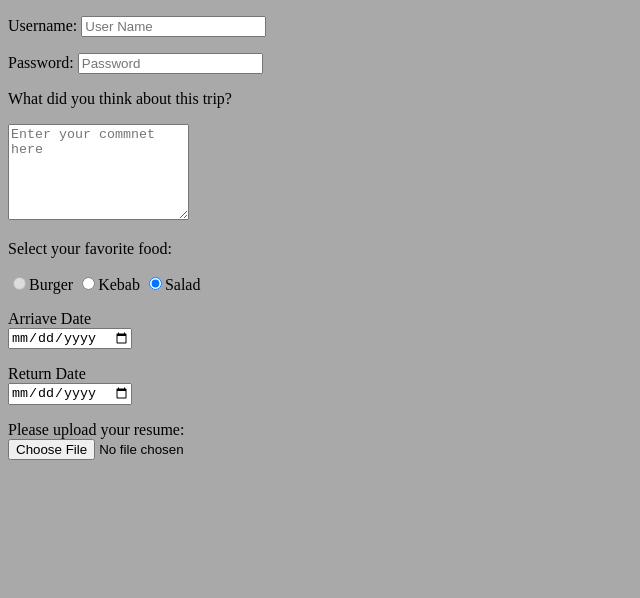
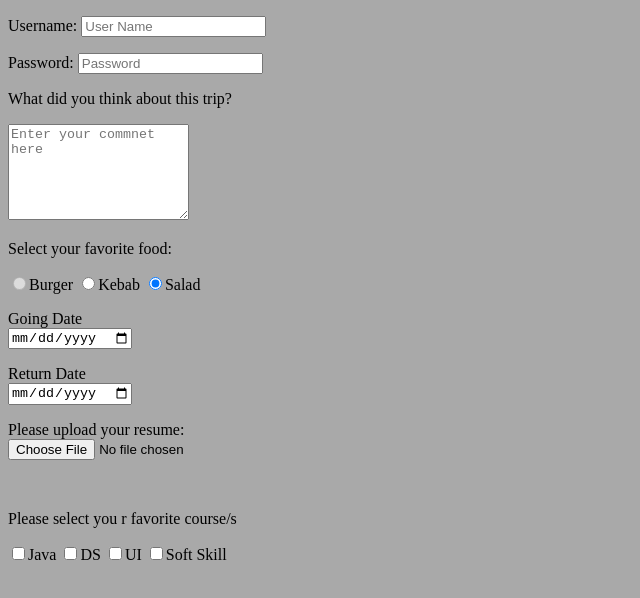
Before and after one commit to osMan8io/UI-practice, a plain HTML site: page files/forms.html in a window 1280 px wide. Shown: the whole page, without its empty margins (0-640 px from the left). Drawn offline with Linux system fonts and the light colour scheme.

Commit message:
forms, added checkbox used label

```diff
--- a/files/forms.html
+++ b/files/forms.html
@@ -22,6 +22,7 @@
       <p>
         What did you think about this trip?
       </p>
+
       <textarea cols="20" rows="6" placeholder="Enter your commnet here"></textarea>
         <br>
         <p>Select your favorite food:</p>
@@ -29,7 +30,7 @@
         <input type="radio" name="food" vlaue="kebab">Kebab
         <input type="radio" name="food" vlaue="salad" checked>Salad
         <br>
-        <p>Arriave Date<br>
+        <p>Going Date<br>
             <input type="date">
         </p>
         <p>Return Date <br>
@@ -38,6 +39,17 @@
         <p>Please upload your resume: <br>
             <input type="file">
         </p>
+        <br>
+        <p>
+            Please select you r favorite course/s
+        </p>
+        <label for="java">
+            <input type="checkbox" name="course" value="java" id="java">Java
+        </label>
+
+        <input type="checkbox" name="course" value="ds">DS
+        <input type="checkbox" name="course" value="UI">UI
+        <input type="checkbox" name="course" value="softSkill">Soft Skill
 
     </form>
 
```
